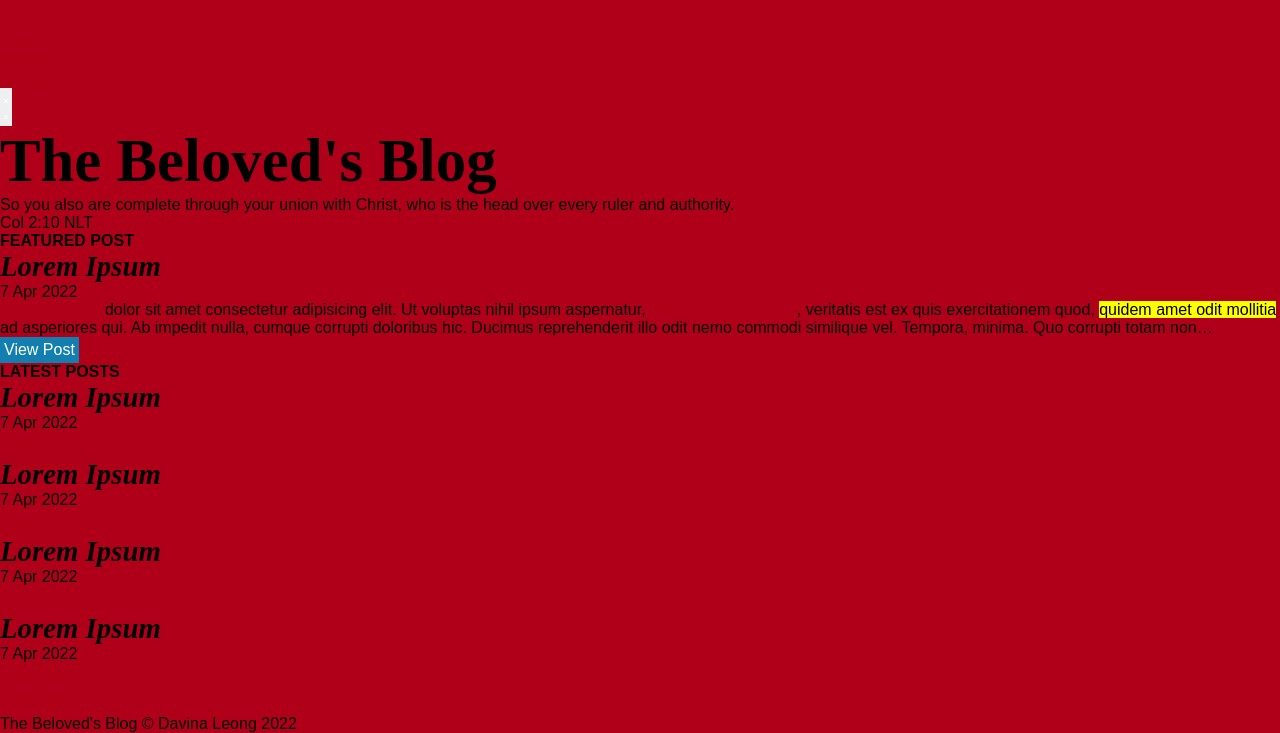
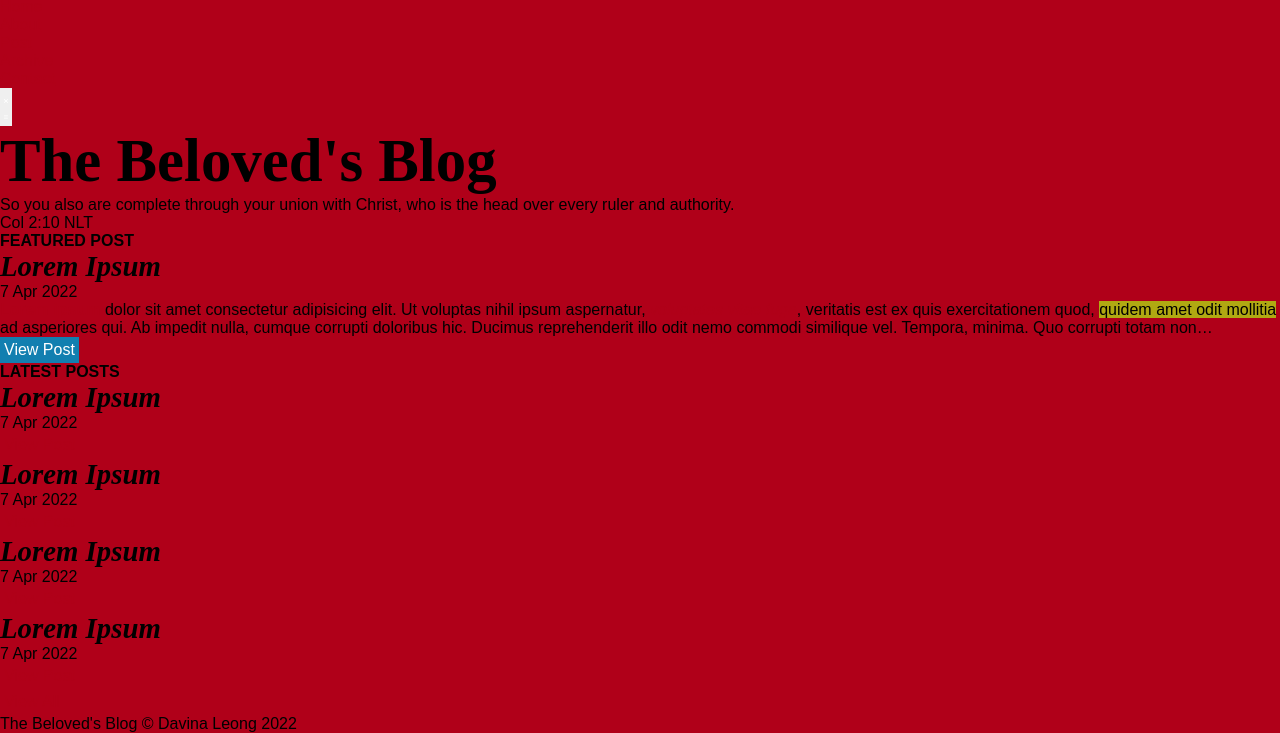
Before and after one commit to davinaleong/proj-beloved-blog-template, an Astro site: page / in a window 1280 px wide. Shown: the part 1304-2037 px from the top of the page. Built offline with nearby package versions, Linux system fonts and the light colour scheme; Astro itself is replaced by a stand-in of ours; a web font is replaced by a local one.

Commit message:
Added style for mark

```diff
--- a/src/styles/_type.scss
+++ b/src/styles/_type.scss
@@ -57,3 +57,7 @@ strong, b, em, i, code {
     }
   }
 }
+
+mark {
+  background-color: color("accent-2");
+}
```
